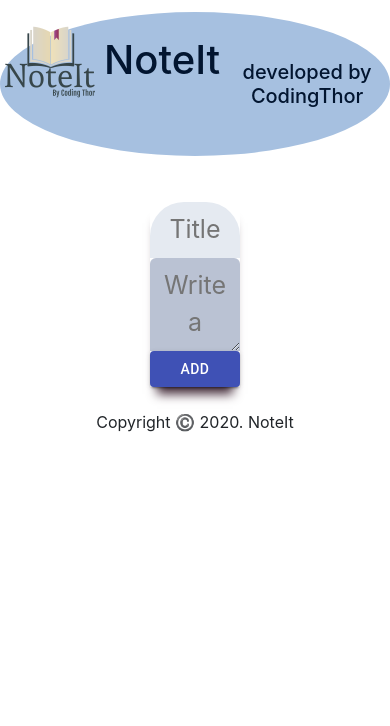
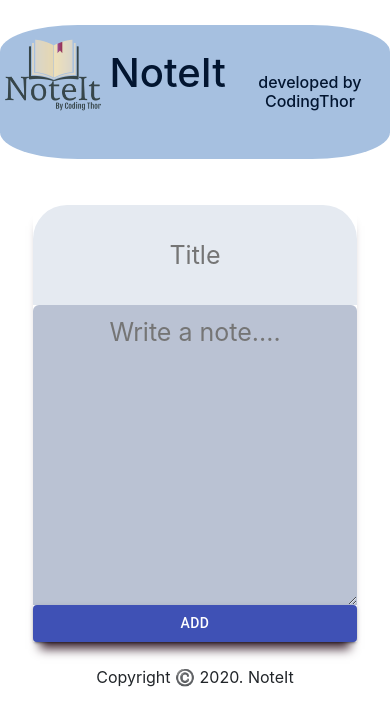
Before and after one commit to pranavbharadwaj007/React-Practise, a React (Create React App) app: page / in a window 390 px wide. Shown: the top 726 px of the page. Built offline with nearby package versions, Linux system fonts and the light colour scheme.

Commit message:
added responsive features

```diff
--- a/src/Header.jsx
+++ b/src/Header.jsx
@@ -7,7 +7,7 @@
    <div className="header">
     <img src={logo} alt="CodingThor" height="100" width="130" />
     <h1 className="my-4 mx-1">NoteIt</h1>
-    <h5 className="my-5">developed by CodingThor</h5>
+    <h6 className="my-5">developed by CodingThor</h6>
    </div>
     </>
 )
--- a/src/indexproj.css
+++ b/src/indexproj.css
@@ -64,6 +64,7 @@
   border-radius: 6px 6px 0px 0px;
   outline: none;
   border: none;
+  height: 160px;
   background-color: rgb(186, 194, 211);
 }
 .note{
@@ -81,7 +82,7 @@
   box-shadow: 5px 5px 6px 4px #7e70cf;
 }
 .note:hover{
-
+  background-color: rgb(233, 232, 240);
   text-align: center;
   position:relative;
   width: 34%;
@@ -90,9 +91,9 @@
   overflow: auto;
   flex-direction: column;
   width: 22rem;
-  border:3px solid rgb(49, 42, 155);
+  border:3px solid rgb(155, 42, 42);
   border-radius:11px;
-  box-shadow: 5px 5px 6px 4px #050133;
+  box-shadow: 5px 5px 6px 4px #330101;
 }
 .btnn{
 
@@ -120,3 +121,101 @@
   box-shadow: 5px 5px 15px -5px rgba(19, 4, 105, 0.789);
 
 }
+
+@media only screen and (max-width: 1205px) {
+
+  h5{
+    font-size: 19px;
+  }
+  .main_note{
+
+    padding: 23px;
+    width: 55%;
+
+  text-align: center;
+  justify-content: center;
+  margin: auto;
+
+  }
+  .header{
+    margin-top: 25px;
+    display: flex;
+    flex-direction: row;
+    text-align: center;
+   justify-content: center;
+    background-color: rgb(166, 192, 224);
+    color: rgb(2, 21, 48);
+    border-radius: 20%;
+}
+input{
+  height: 100px;
+}
+textarea{
+ height: 300px;
+}
+.note{
+  width: 440px;
+}
+}
+
+
+
+
+@media only screen and (max-width: 600px) {
+
+  h5{
+    font-size: 19px;
+  }
+  .main_note{
+
+    padding: 23px;
+    width: 95%;
+  text-align: center;
+  justify-content: center;
+  margin: auto;
+
+  }
+  .header{
+    margin-top: 25px;
+    display: flex;
+    flex-direction: row;
+    text-align: center;
+   justify-content: center;
+    background-color: rgb(166, 192, 224);
+    color: rgb(2, 21, 48);
+    border-radius: 20%;
+}
+input{
+
+  padding: 9px;
+  text-align: center;
+  border-radius: 34px 34px 0px 0px;
+  outline: none;
+  border: none;
+
+  background-color: rgb(229, 234, 241);
+}
+textarea{
+  text-align: center;
+  padding: 9px;
+  border-radius: 6px 6px 0px 0px;
+  outline: none;
+  border: none;
+  background-color: rgb(186, 194, 211);
+}
+.note{
+
+  text-align: center;
+  position:relative;
+  width: 34%;
+  height: 168px;
+  display: flex;
+  overflow: auto;
+  flex-direction: column;
+  width: 22rem;
+  border:3px solid rgb(132, 122, 192);
+  border-radius:11px;
+  box-shadow: 5px 5px 6px 4px #7e70cf;
+}
+
+}
```
